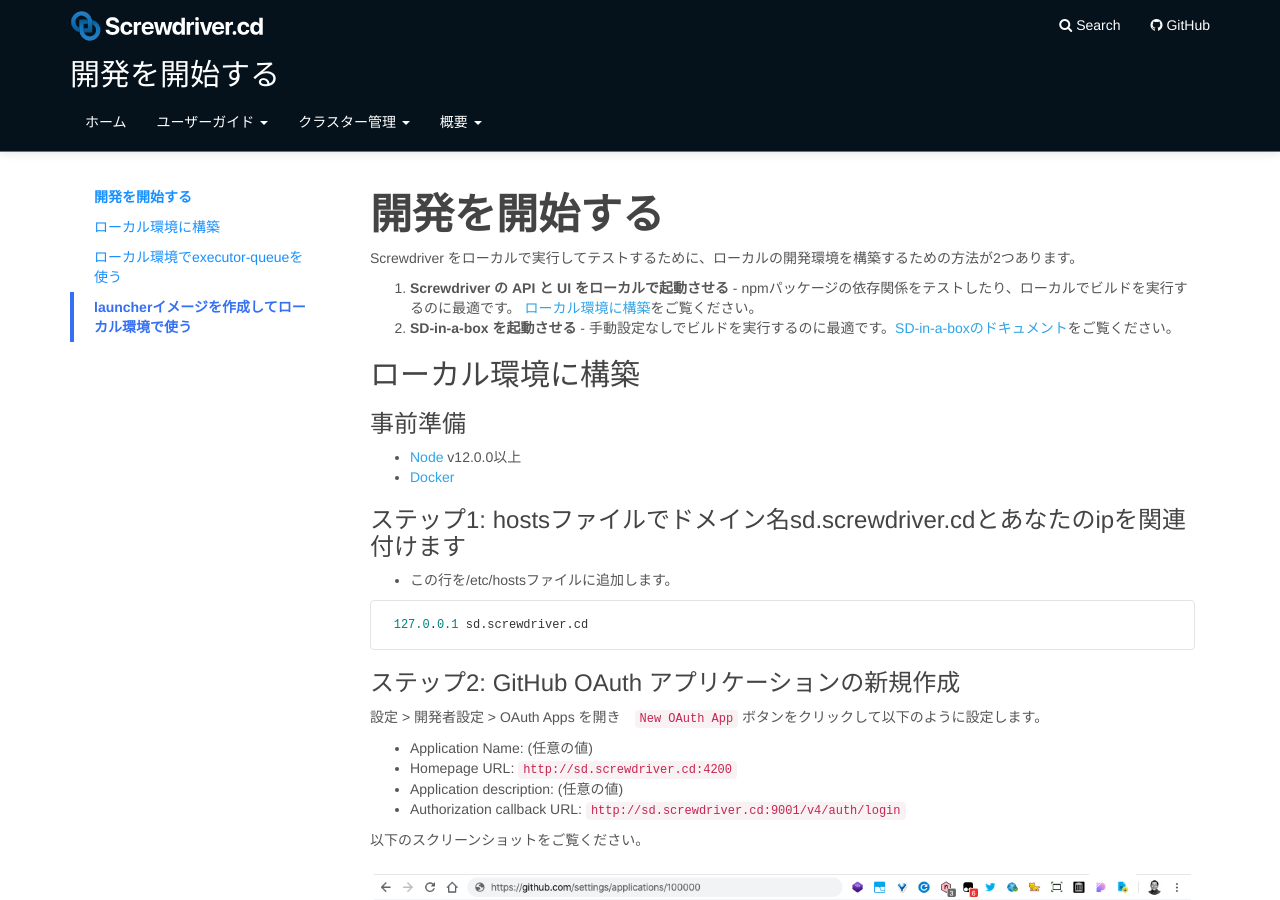
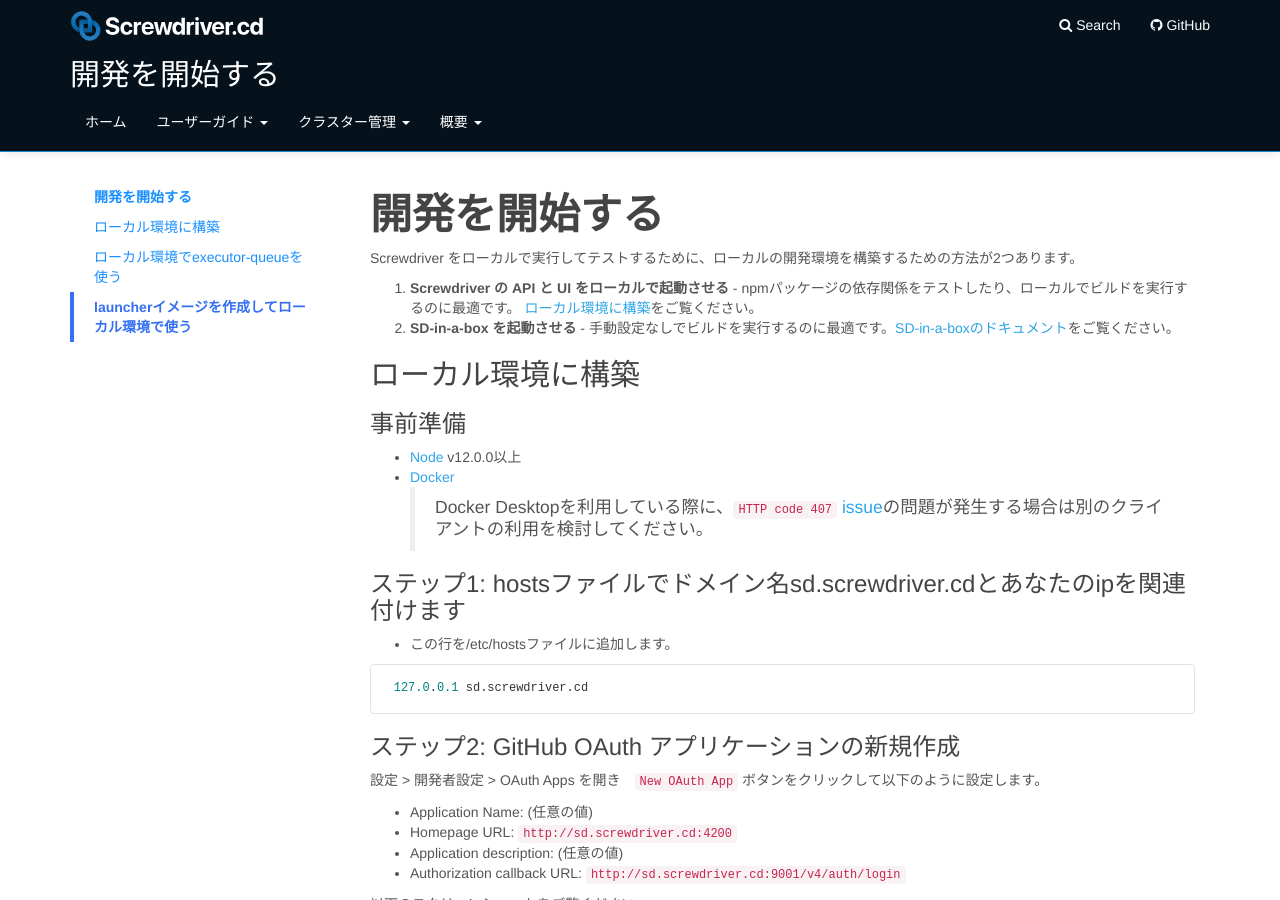
Before and after one commit to screwdriver-cd/guide, a Jekyll site: the page built from docs/ja/about/contributing/getting-started-developing.md, in a window 1280 px wide and 900 px high. Built offline with Jekyll 4.4.1, drawn with Linux system fonts in a browser that asks for light colours.

Commit message:
feat: japanese transration (#588)

```diff
--- a/docs/ja/about/contributing/getting-started-developing.md
+++ b/docs/ja/about/contributing/getting-started-developing.md
@@ -28,6 +28,7 @@ Screwdriver をローカルで実行してテストするために、ローカ
 
 - [Node](https://nodejs.org/) v12.0.0以上
 - [Docker](https://www.docker.com/products/docker-desktop)
+  > Docker Desktopを利用している際に、[`HTTP code 407` issue](https://github.com/screwdriver-cd/screwdriver/issues/2985)の問題が発生する場合は別のクライアントの利用を検討してください。
 
 ### ステップ1: hostsファイルでドメイン名sd.screwdriver.cdとあなたのipを関連付けます
 * この行を/etc/hostsファイルに追加します。
```
